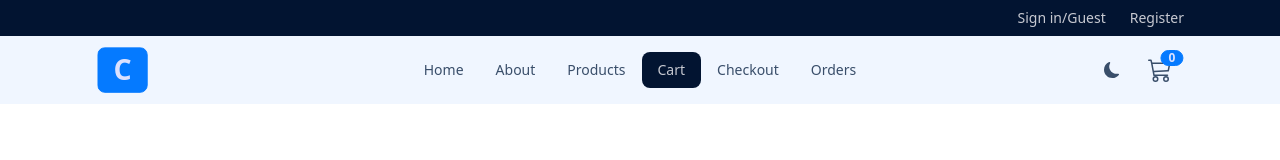
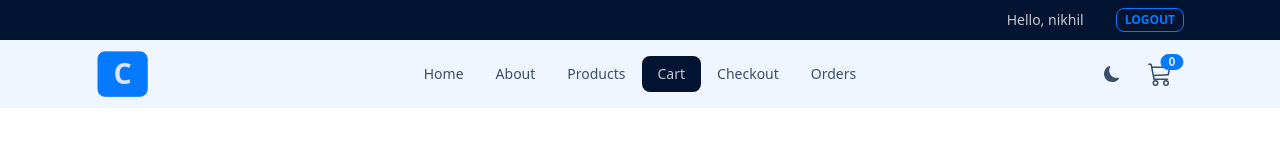
Before and after one commit to nikhilmahato21/comfy-store, a React (Vite) app: page /cart in a window 1280 px wide. Shown: the top 160 px of the page. Built offline with nearby package versions, Linux system fonts and the light colour scheme.

Commit message:
logout feature added

```diff
--- a/src/components/Header.jsx
+++ b/src/components/Header.jsx
@@ -1,10 +1,33 @@
-import React from "react";
-import { Link } from "react-router-dom";
+import { useDispatch, useSelector } from "react-redux";
+import { Link, useNavigate } from "react-router-dom";
+import { clearCart } from "../features/cart/cartSlice";
+import { logoutUser } from "../features/user/userSlice";
 
 const Header = () => {
+  const navigate = useNavigate();
+  const dispatch = useDispatch();
+  const user = useSelector((state) => state.userState.user);
+
+  const handleLogout = () => {
+    navigate("/");
+    dispatch(clearCart());
+    dispatch(logoutUser());
+  };
+
   return (
     <header className=" bg-neutral py-2 text-neutral-content">
       <div className="align-element flex justify-center sm:justify-end">
+        {user ? (
+          <div className="flex gap-x-2 sm:gap-x-8 items-center">
+            <p className="text-xs sm:text-sm"> Hello, {user.username}</p>
+            <button
+              className="btn btn-xs btn-outline btn-primary"
+              onClick={handleLogout}
+            >
+              logout
+            </button>
+          </div>
+        ) : (
           <div className="flex gap-x-6 justify-center items-center">
             <Link to="/login" className="link link-hover text-xs sm:text-sm">
               Sign in/Guest
@@ -13,6 +36,7 @@
               Register
             </Link>
           </div>
+        )}
       </div>
     </header>
   );
--- a/src/components/NavLinks.jsx
+++ b/src/components/NavLinks.jsx
@@ -1,3 +1,4 @@
+import { useSelector } from "react-redux";
 import { NavLink } from "react-router-dom";
 
 const links = [
@@ -10,10 +11,12 @@
 ];
 
 const NavLinks = () => {
+  const user = useSelector((state) => state.userState.user);
   return (
     <>
       {links.map((link) => {
         const { id, url, text } = link;
+        if ((url === "checkout" || url === "orders") && !user) return null;
         return (
           <li key={id}>
             <NavLink className="capitalize" to={url}>
--- a/src/features/user/userSlice.js
+++ b/src/features/user/userSlice.js
@@ -24,7 +24,9 @@
       console.log("login");
     },
     logoutUser: (state) => {
-      console.log("logout");
+      state.user = null;
+      localStorage.removeItem("user");
+      toast.success("Logged out successfully");
     },
     toggleTheme: (state) => {
       const { dracula, winter } = themes;
--- a/src/pages/Cart.jsx
+++ b/src/pages/Cart.jsx
@@ -5,7 +5,7 @@
 import { Link } from "react-router-dom";
 
 const Cart = () => {
-  const user = null;
+  const user = useSelector((state) => state.userState.user);
   const numItemsInCart = useSelector((state) => state.cartState.numItemsInCart);
 
   if (numItemsInCart === 0) {
```
Lines whose indentation alone changed are shown as unchanged.
